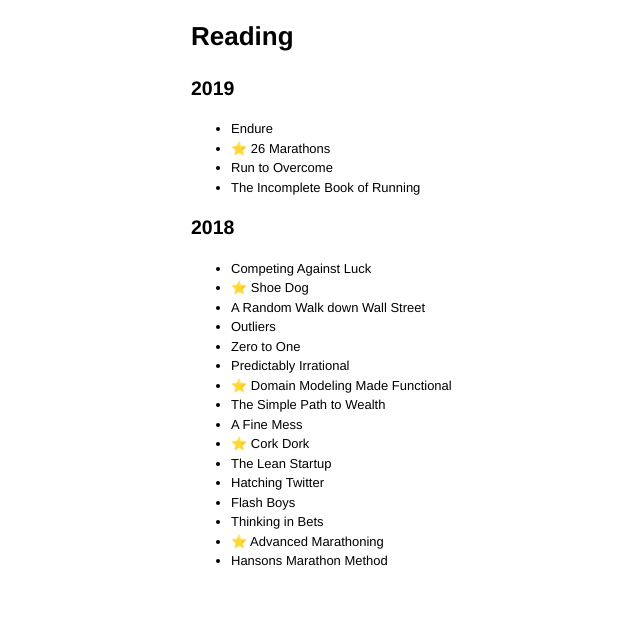
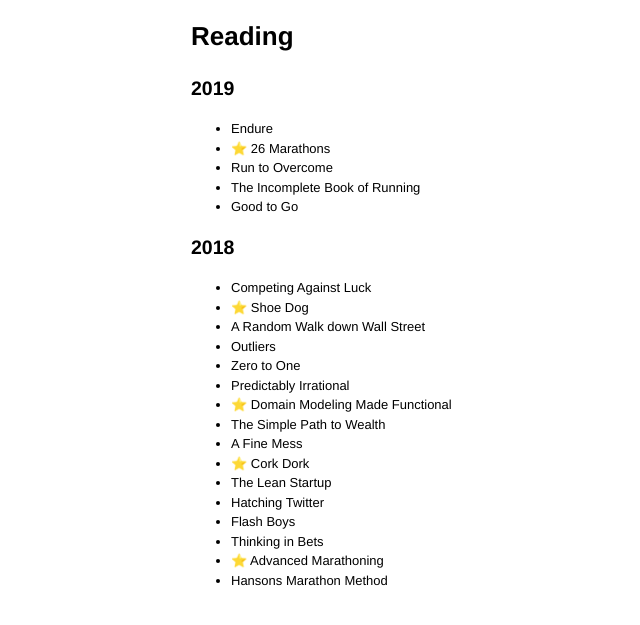
Before and after one commit to denis/denis.github.com, a Jekyll site: the page built from reading.md, in a window 1280 px wide. Shown: the top 625 px of the page, without its empty margins (49-689 px from the left). Built offline with Jekyll 4.4.1, drawn with Linux system fonts in a browser that asks for light colours; comment, search, counter and statistics services are not loaded.

Commit message:
Update reading

```diff
--- a/reading.md
+++ b/reading.md
@@ -12,6 +12,7 @@
 - ⭐️ 26 Marathons
 - Run to Overcome
 - The Incomplete Book of Running
+- Good to Go
 
 ## 2018
 
```
